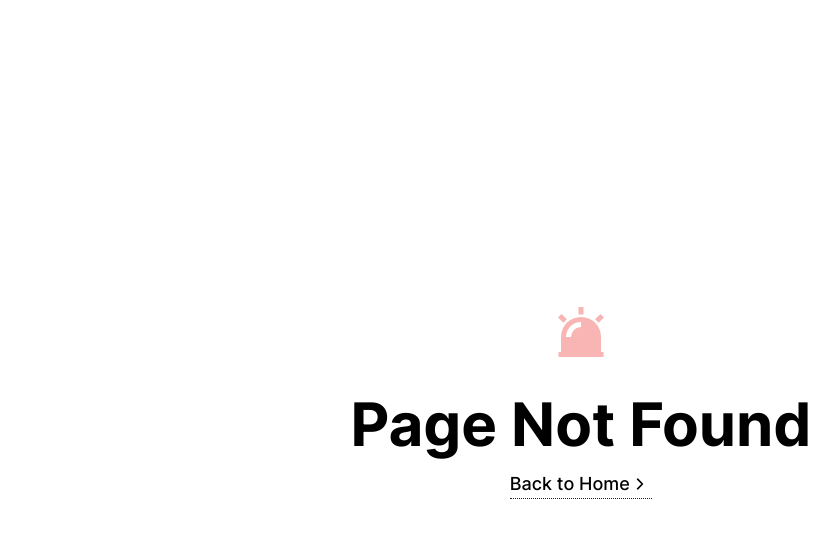
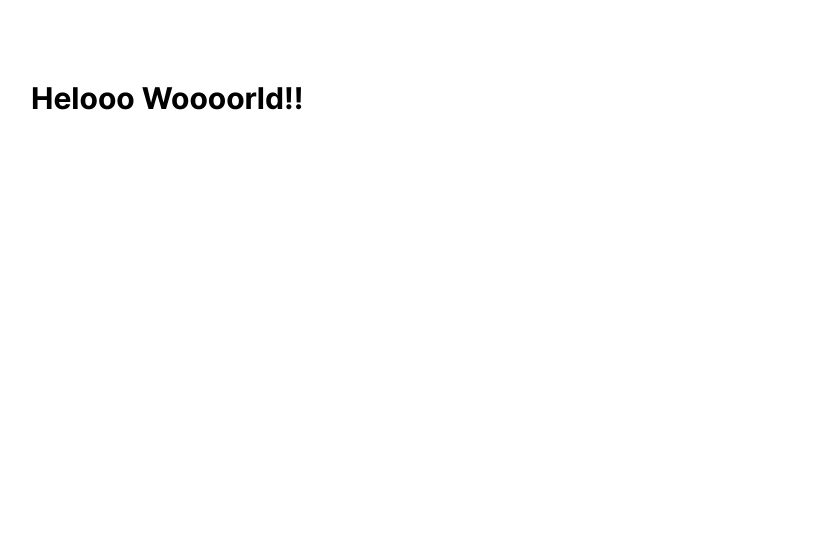
Before and after one commit to RonAlmog/nextjs-tailwind, a Next.js app: page /test in a window 1280 px wide. Before the commit this address had no page. Shown: the top 538 px of the page, without its empty margins (59-898 px from the left). Built offline with nearby package versions, Linux system fonts and the light colour scheme.

Commit message:
feat: initial config

```diff
--- a/next-sitemap.config.js
+++ b/next-sitemap.config.js
@@ -5,7 +5,7 @@
 module.exports = {
   // !STARTERCONF Change the siteUrl
   /** Without additional '/' on the end, e.g. https://theodorusclarence.com */
-  siteUrl: 'https://tsnext-tw.thcl.dev',
+  siteUrl: 'https://realio.ca',
   generateRobotsTxt: true,
   robotsTxtOptions: {
     policies: [{ userAgent: '*', allow: '/' }],
--- a/src/components/Seo.tsx
+++ b/src/components/Seo.tsx
@@ -8,7 +8,7 @@ const defaultMeta = {
   description:
     'A starter for Next.js, Tailwind CSS, and TypeScript with Absolute Import, Seo, Link component, pre-configured with Husky',
   /** Without additional '/' on the end, e.g. https://theodorusclarence.com */
-  url: 'https://tsnext-tw.thcl.dev',
+  url: 'https://realio.ca',
   type: 'website',
   robots: 'follow, index',
   /**
@@ -72,11 +72,7 @@ export default function Seo(props: SeoProps) {
             content={meta.date}
           />
           {/* // !STARTERCONF Remove or change to your name */}
-          <meta
-            name='author'
-            property='article:author'
-            content='Theodorus Clarence'
-          />
+          <meta name='author' property='article:author' content='Ron Almog' />
         </>
       )}
 
--- a/src/pages/_app.tsx
+++ b/src/pages/_app.tsx
@@ -2,7 +2,7 @@ import { AppProps } from 'next/app';
 
 import '@/styles/globals.css';
 // !STARTERCONF This is for demo purposes, remove @/styles/colors.css import immediately
-import '@/styles/colors.css';
+// import '@/styles/colors.css';
 
 /**
  * !STARTERCONF info
--- a/src/pages/components.tsx
+++ b/src/pages/components.tsx
@@ -27,7 +27,7 @@ type Color = (typeof colorList)[number];
 
 export default function ComponentsPage() {
   const [mode, setMode] = React.useState<'dark' | 'light'>('light');
-  const [color, setColor] = React.useState<Color>('sky');
+  const [color, setColor] = React.useState<Color>('amber');
   function toggleMode() {
     return mode === 'dark' ? setMode('light') : setMode('dark');
   }
--- /dev/null
+++ b/src/pages/test.tsx
@@ -0,0 +1,20 @@
+import * as React from 'react';
+
+import Layout from '@/components/layout/Layout';
+import Seo from '@/components/Seo';
+
+export default function TestPage() {
+  return (
+    <Layout>
+      <Seo templateTitle='Test' />
+
+      <main>
+        <section className=''>
+          <div className='layout min-h-screen py-20'>
+            <h2>Helooo Woooorld!!</h2>
+          </div>
+        </section>
+      </main>
+    </Layout>
+  );
+}
```
Also changed, not shown: 1 other file (tests, documents, lock files or other folders).
